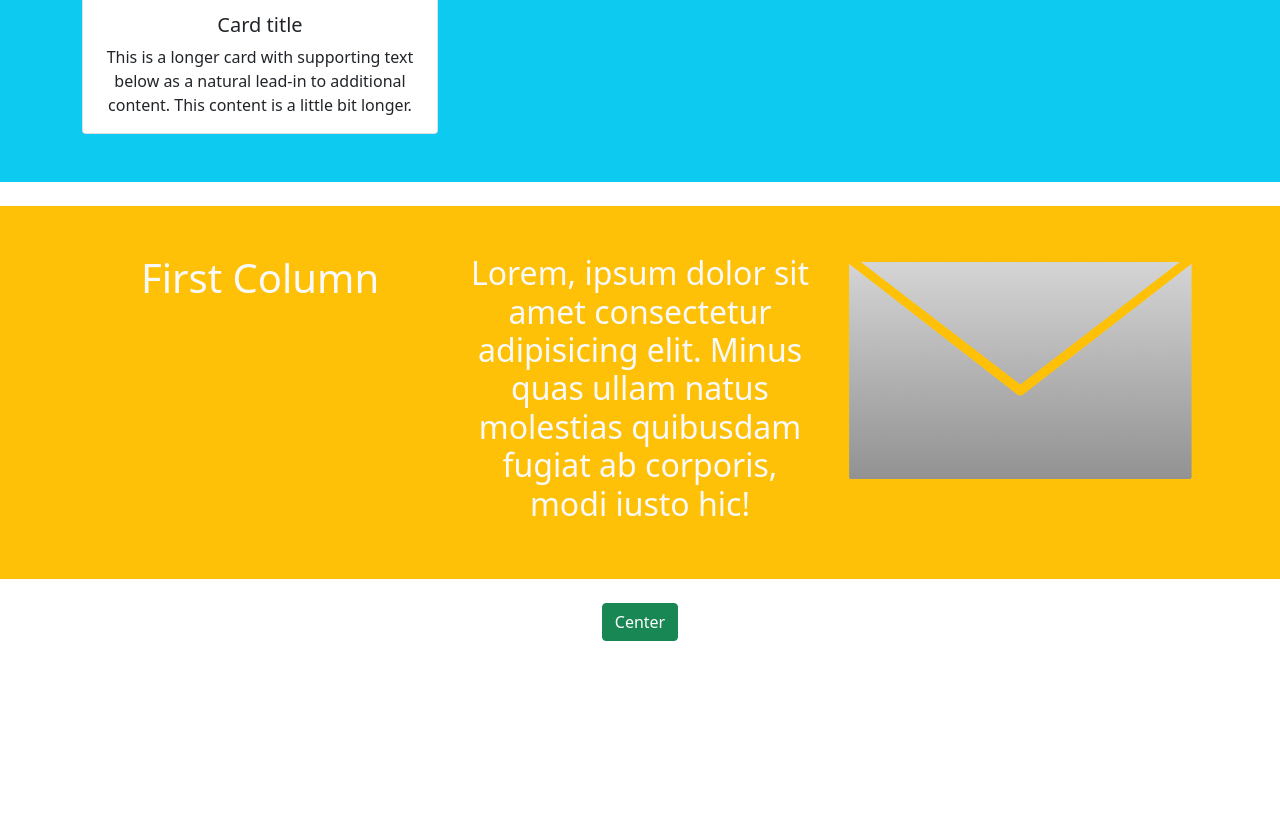
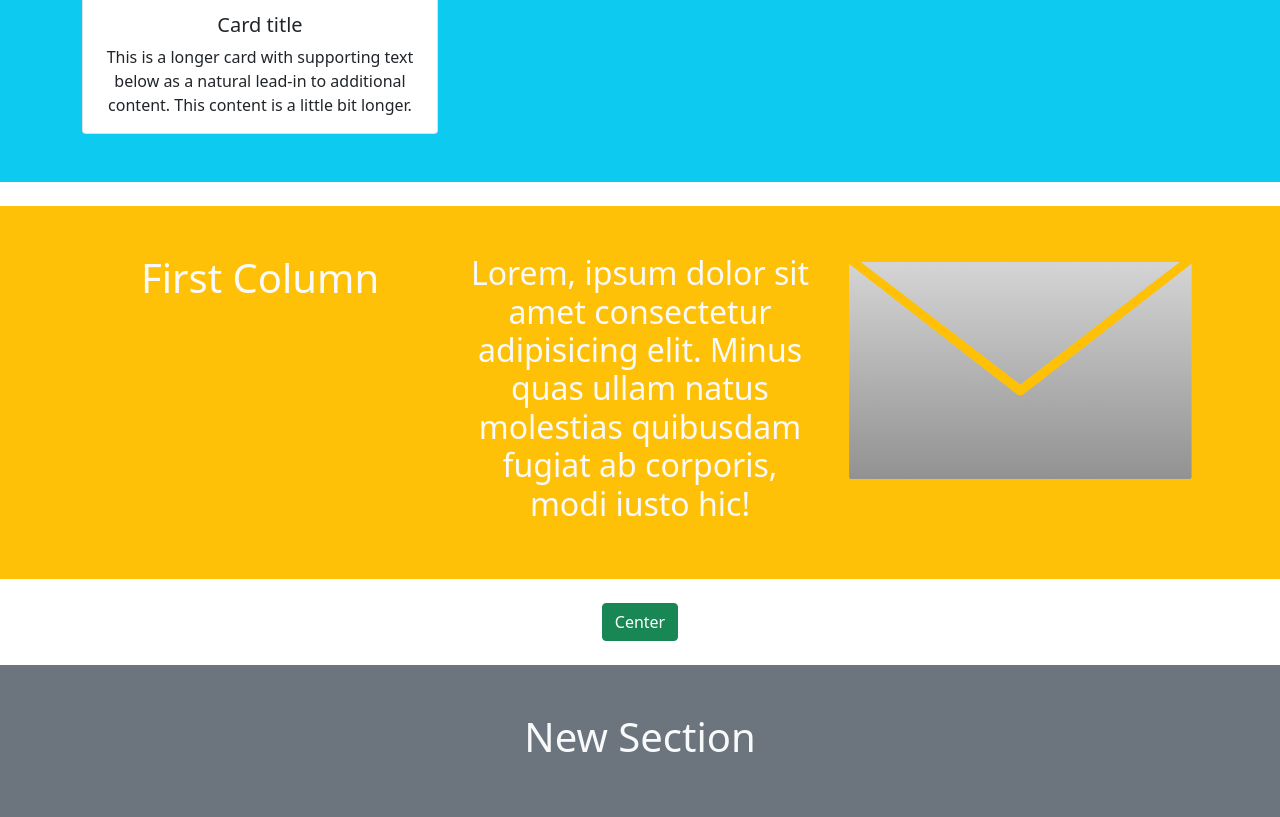
Before and after one commit to kmjaman/nextweb, a plain HTML site: page index.html in a window 1280 px wide. Shown: the part 1199-2016 px from the top of the page. Before the commit the page ends 1864 px from the top, so only its background shows below. Drawn offline with Linux system fonts and the light colour scheme.

Commit message:
added new section

```diff
--- a/index.html
+++ b/index.html
@@ -126,6 +126,11 @@
       <button class="btn btn-success">Center</button>
     </div><br>
 
+    <section class="bg-secondary text-light p-5 text-center">
+      <h1>New Section</h1>
+
+    </section>
+
     <script src="js/bootstrap.js"></script>
 </body>
 </html>
```
